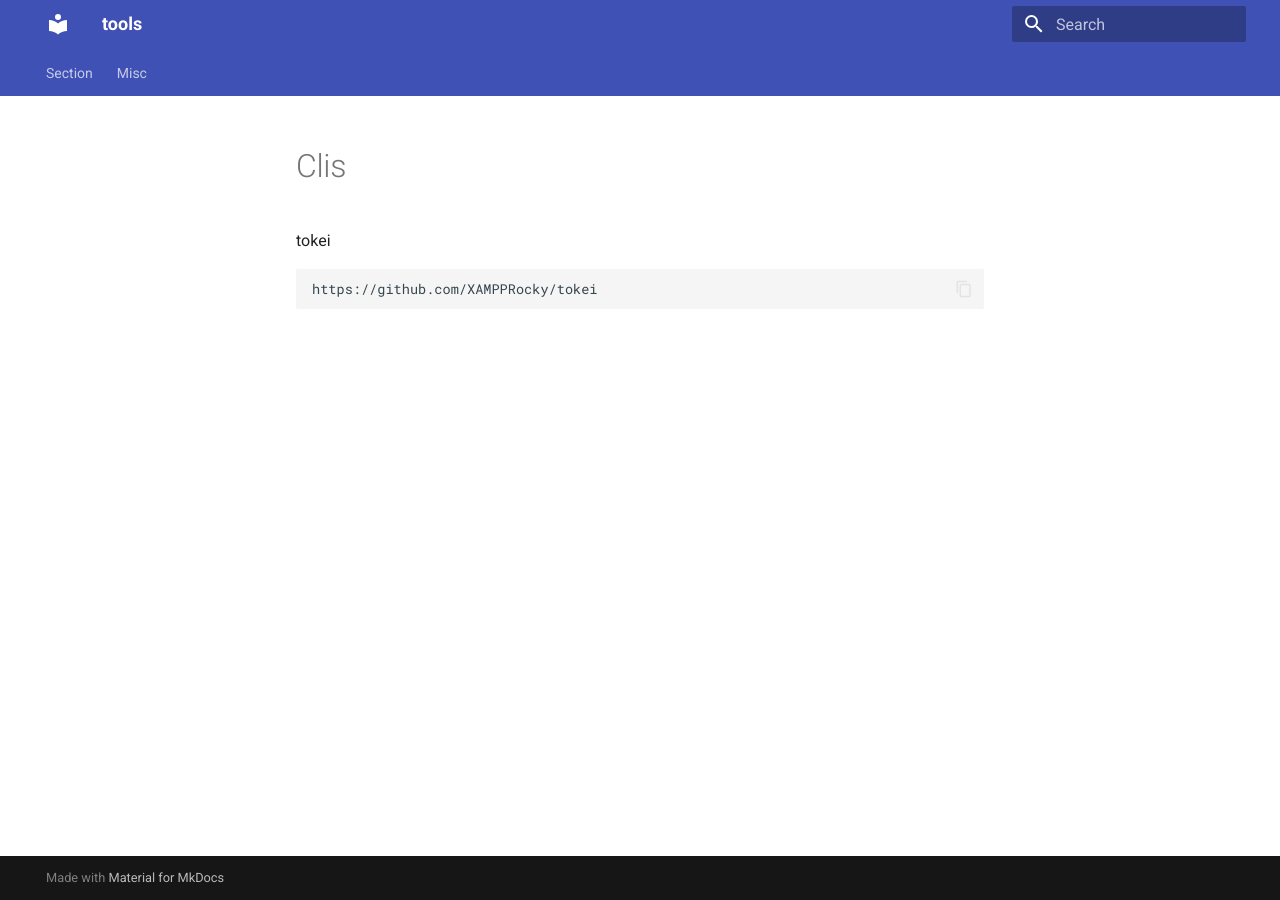
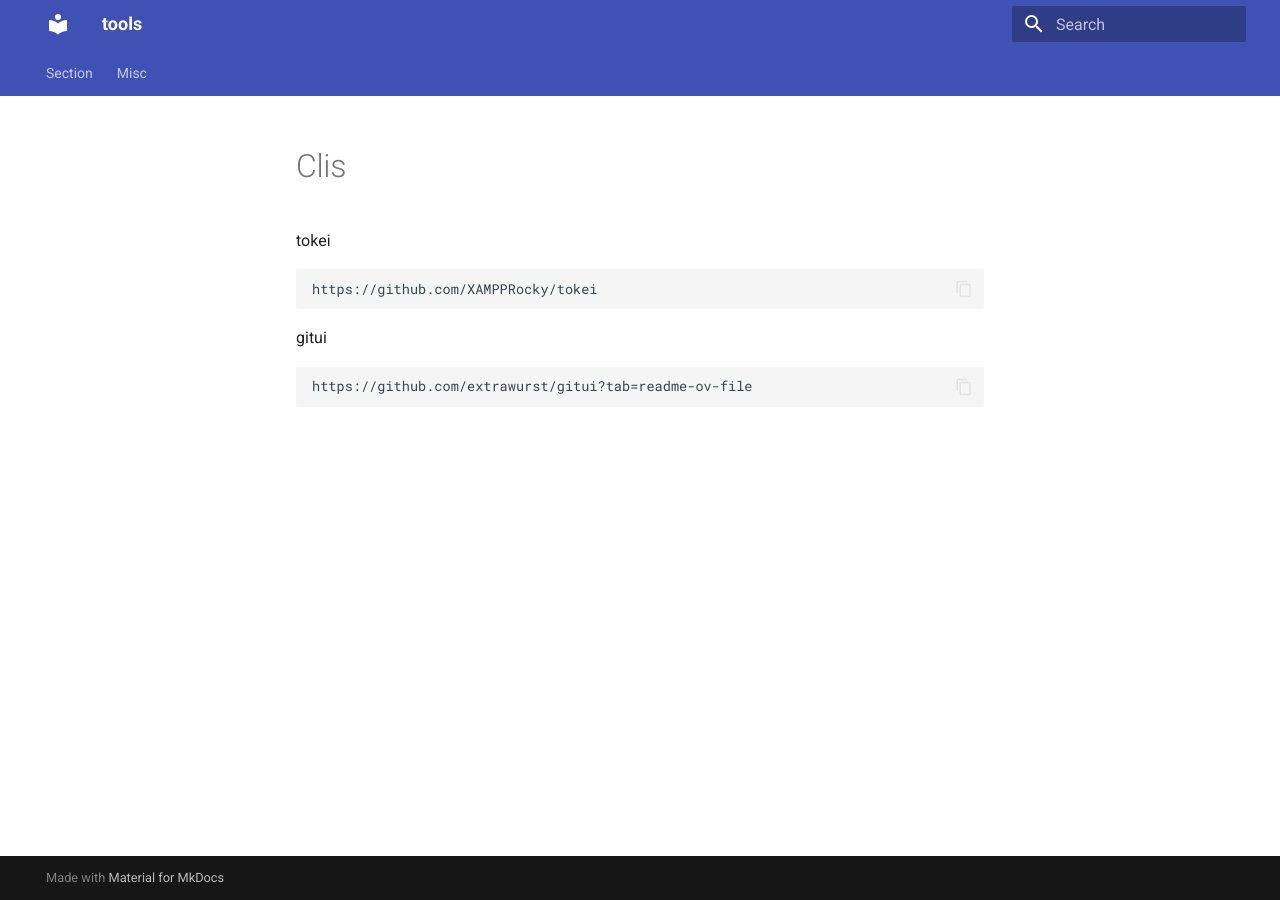
Before and after one commit to roshankarande/tools, an MkDocs documentation site: the page built from docs/misc/clis.md, in a window 1280 px wide. Built offline with MkDocs 1.6.1 and Material for MkDocs 9.7.7, drawn with Linux system fonts in a browser that asks for light colours.

Commit message:
Update clis.md

````diff
--- a/docs/misc/clis.md
+++ b/docs/misc/clis.md
@@ -4,3 +4,8 @@ tokei
 ```
 https://github.com/XAMPPRocky/tokei
 ```
+
+gitui
+```
+https://github.com/extrawurst/gitui?tab=readme-ov-file
+```
````
